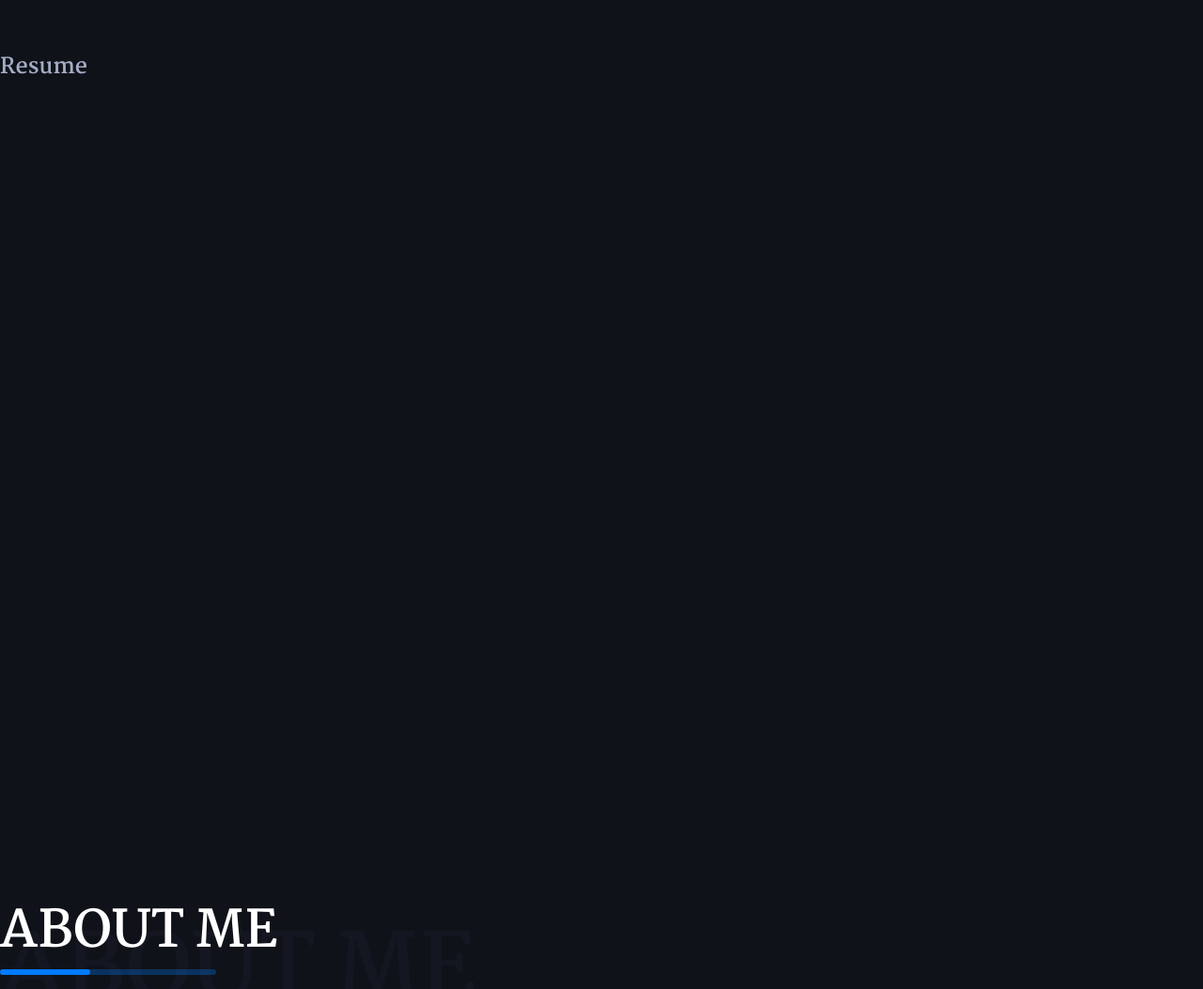
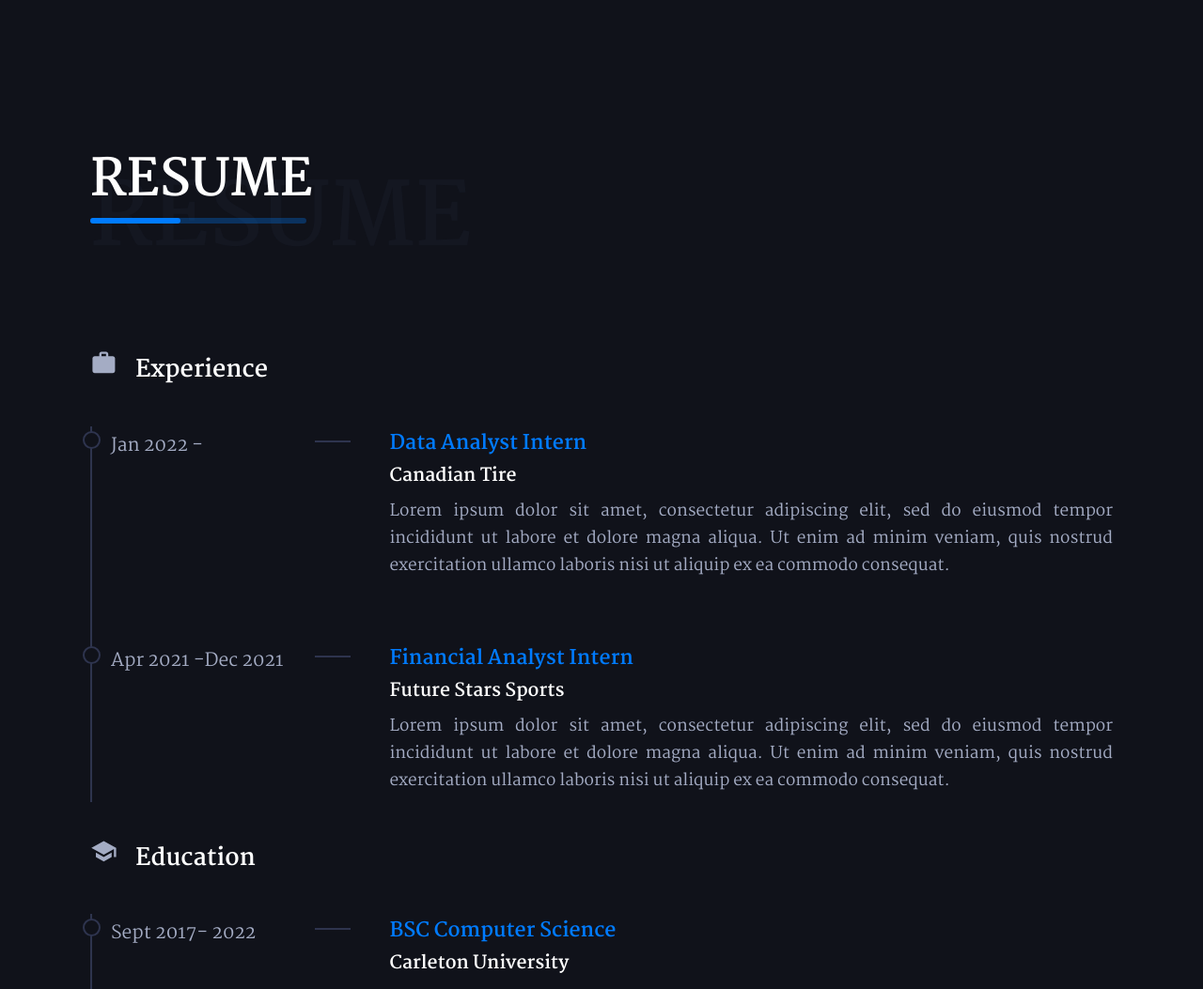
Before and after one commit to eo640217/640217eo, a React (Create React App) app: page / in a window 1280 px wide. Shown: the part 1740-2793 px from the top of the page at 94% size. Built offline with nearby package versions, Linux system fonts and the light colour scheme.

Commit message:
finally fixed an annoying bug

```diff
--- a/src/App.js
+++ b/src/App.js
@@ -14,28 +14,22 @@ import Navbar from './components/Navbar';
 function App() {
   return (
     <div className='App'>
-      <Navbar />
       <MainContentStyled>
-        {/* <div className="lines">
-          <div className="line-1"></div>
-          <div className="line-2"></div>
-          <div className="line-3"></div>
-          <div className="line-4"></div>
-        </div> */}
+        <Navbar />
+        <section id="landing"><Landing /></section>
+        <section id="projects"><ProjectsView /></section>
+        <section id="resume"><ResumeView /></section>
+        <section id="about"><AboutView /></section>
+        <section id="contact"><ContactView /></section>
+        <section id="skills"><SkillsView /></section>
       </MainContentStyled>
-      <section id="landing"><Landing /></section>
-      <section id="projects"><ProjectsView /></section>
-      <section id="resume"><ResumeView /></section>
-      <section id="about"><AboutView /></section>
-      <section id="contact"><ContactView /></section>
-      <section id="skills"><SkillsView /></section>
 
     </div>
   );
 }
 
 const MainContentStyled = styled.main`
-  /* background-color: red; */
+
 .lines{
   position: absolute;
   min-height: 100vh;
--- a/src/components/Particle.js
+++ b/src/components/Particle.js
@@ -2,14 +2,14 @@ import React, { Component } from "react";
 import Particles from "react-tsparticles";
 import styled from 'styled-components';
 
-function Particle() {
+function Particle({ value, type }) {
     return (
         <>
             <Particles
                 params={{
                     "particles": {
                         "number": {
-                            "value": 24,
+                            "value": value,
                             "density": {
                                 "enable": true,
                                 "value_area": 1499.4041841268327
@@ -19,7 +19,7 @@ function Particle() {
                             "value": "#1957af"
                         },
                         "shape": {
-                            "type": "triangle",
+                            "type": type,
                             "stroke": {
                                 "width": 0,
                                 "color": "#000000"
@@ -98,10 +98,7 @@ function Particle() {
                             },
                             "push": {
                                 "particles_nb": 2
-                            },
-                            // "remove": {
-                            //     "particles_nb": 2
-                            // }
+                            }
                         }
                     },
                     "retina_detect": true
--- /dev/null
+++ b/src/components/ResumeItem.js
@@ -0,0 +1,80 @@
+import React from 'react'
+import styled from 'styled-components'
+
+const ResumeItem = ({ year, title, subtitle, description }) => {
+    return (
+        <ResumeItemStyled>
+            <div className='left-content'>
+                <p>{year}</p>
+            </div>
+            <div className='right-content'>
+                <h5>{title}</h5>
+                <h6>{subtitle}</h6>
+                <p>{description}</p>
+            </div>
+
+        </ResumeItemStyled>
+    )
+}
+const ResumeItemStyled = styled.div`
+display: flex;
+@media screen and (max-width: 421px){
+        p, h5, h6{
+            font-size: 80%;
+        }
+    }
+    &:not(:last-child){
+        padding-bottom: 3rem;
+    }
+
+    .left-content{
+        width: 50%;
+        padding-left: 20px;
+        position: relative;
+        &::before{
+            content: "";
+            position: absolute;
+            left: -10px;
+            top: 5px;
+            height: 15px;
+            width: 15px;
+            border-radius: 50%;
+            border: 2px solid var(--border-color);
+            background-color: var(--background-dark-color);
+        }
+        p{
+            display: inline-block;
+            font-size: 1rem;
+        }
+
+    }
+    .right-content{
+        margin-left: 5rem;
+        position: relative;
+        &::before{
+            content: "";
+            position: absolute;
+            left: -80px;
+            top: 15px;
+            height: 2px;
+            width: 2rem;
+            background-color: var(--border-color);
+        }
+        h5{
+            color: var(--primary-color);
+            font-size: 1.1rem;
+            /* padding-bottom: 0.4rem; */
+        }
+        h6{
+            padding-bottom: 0.4rem;
+            font-size:1rem;
+            color: var(--white-color);
+        }
+        p{
+            font-size:0.9rem;
+            padding-bottom: 0.4rem;
+            text-align: justify;
+        }
+    }
+`;
+export default ResumeItem
--- /dev/null
+++ b/src/components/Skill.js
@@ -0,0 +1,30 @@
+import React from 'react'
+import styled from 'styled-components'
+
+const Skill = ({ title, image }) => {
+    return (
+        <SkillStyled>
+            <div className='image-content'>
+                {title}
+            </div>
+            <div className='title-content'>
+                {title}
+            </div>
+
+        </SkillStyled>
+    )
+}
+const SkillStyled = styled.div`
+width: 20px;
+height: 20px;
+/* *{outline: 1px red solid;} */
+text-align: center;
+justify-content: center;
+align-items: center;
+.top-content{
+
+}
+
+`;
+
+export default Skill
--- a/src/components/Skills.js
+++ /dev/null
@@ -1,11 +0,0 @@
-import React from 'react'
-
-const Skills = () => {
-    return (
-        <div>
-
-        </div>
-    )
-}
-
-export default Skills
--- /dev/null
+++ b/src/components/SmallTitle.js
@@ -0,0 +1,30 @@
+import React from 'react'
+import styled from 'styled-components';
+
+const SmallTitle = ({ icon, title }) => {
+    return (
+        <SmallTitleStyled>
+            <p>{icon}</p>
+            <h3>{title}</h3>
+
+        </SmallTitleStyled>
+    )
+}
+const SmallTitleStyled = styled.div`
+display: flex;
+align-items: center;
+
+p{
+    padding-right: 1rem;
+    font-size: 1.3rem;
+}
+
+h3{
+    padding-right: 1rem;
+    color: var(--white-color);
+    font-size: 1.3rem;
+}
+
+`;
+
+export default SmallTitle
--- a/src/styles/Layouts.js
+++ b/src/styles/Layouts.js
@@ -1,7 +1,7 @@
 import styled from "styled-components";
 
 export const MainLayout = styled.div`
-    padding: 5rem 0;
+    padding: 5rem;
     @media screen and (max-width: 642px){
         padding: 4rem;
     }
--- a/src/views/LandingView.js
+++ b/src/views/LandingView.js
@@ -3,7 +3,6 @@ import Particle from '../components/Particle';
 import styled from 'styled-components'
 import LinkedinIcon from '@material-ui/icons/LinkedIn'
 import GithubIcon from '@material-ui/icons/GitHub'
-import Particles from "react-tsparticles";
 import avatar from '../images/avatar.jpg'
 
 
@@ -12,17 +11,17 @@ export const Landing = () => {
         <LandingPageStyled>
             <div className='landing-con'>
                 <div className='particles-con'>
-                    <Particle />
+                    <Particle value={24} type={"triangle"} />
                 </div>
                 <div className='typography'>
                     <h1>Hello World, I'm<br /> <span><h1 className='name'>Emmanuel Olufelo.</h1></span></h1>
                     <div class="card">
                         <div class="scroller">
                             <span>
-                                Softaware Engineer<br />
-                                Analyst<br />
-                                Full Stack<br />
-                                Challenging
+                                Software Engineer<br />
+                                Data Analyst<br />
+                                Full Stack Developer<br />
+                                Freelance
                             </span>
                         </div>
                     </div>
@@ -57,9 +56,6 @@ const LandingPageStyled = styled.header`
     width: 100%;
     height: 100vh;
     position: relative;
-    *{
-        /* outline: 1px red solid; */
-    }
 
     .particles-con{
         position: absolute;
--- a/src/views/ResumeView.js
+++ b/src/views/ResumeView.js
@@ -1,24 +1,61 @@
 import React from 'react'
 import styled from 'styled-components'
+import SmallTitle from '../components/SmallTitle'
+import { Title } from '../components/Title'
+import { InnerLayout, MainLayout } from '../styles/Layouts'
+import WorkIcon from '@material-ui/icons/Work'
+import SchoolIcon from '@mui/icons-material/School';
+import ResumeItem from '../components/ResumeItem'
+import Particle from '../components/Particle';
 
 
 export const ResumeView = () => {
+    const work = <WorkIcon />;
+    const school = <SchoolIcon />
     return (
-        <ResumeViewStyled>
-            <div className="resume-con">
-                <div className="title">
-                    <h1>Resume</h1>
-                </div>
-            </div>
-
-        </ResumeViewStyled>
+        <MainLayout>
+            <ResumeViewStyled>
+                <Title title={'Resume'} span={'Resume'} />
+                <InnerLayout>
+                    <div className='smalltitle'>
+                        <SmallTitle icon={work} title={'Experience'} />
+                    </div>
+                    <div className='resume-content'>
+                        <ResumeItem
+                            title={'Data Analyst Intern'}
+                            subtitle={'Canadian Tire'}
+                            description={'Lorem ipsum dolor sit amet, consectetur adipiscing elit, sed do eiusmod tempor incididunt ut labore et dolore magna aliqua. Ut enim ad minim veniam, quis nostrud exercitation ullamco laboris nisi ut aliquip ex ea commodo consequat. '}
+                            year={'Jan 2022 -'} />
+                        <ResumeItem
+                            title={'Financial Analyst Intern'}
+                            subtitle={'Future Stars Sports'}
+                            description={'Lorem ipsum dolor sit amet, consectetur adipiscing elit, sed do eiusmod tempor incididunt ut labore et dolore magna aliqua. Ut enim ad minim veniam, quis nostrud exercitation ullamco laboris nisi ut aliquip ex ea commodo consequat. '}
+                            year={'Apr 2021\n-Dec 2021'} />
+                    </div>
+                    <div className='smalltitle'>
+                        <SmallTitle className='smalltitle' icon={school} title={'Education'} />
+                    </div>
+                    <div className='education-content'>
+                        <ResumeItem
+                            title={'BSC Computer Science'}
+                            subtitle={'Carleton University'}
+                            description={'Lorem ipsum dolor sit amet, consectetur adipiscing elit, sed do eiusmod tempor incididunt ut labore et dolore magna aliqua. Ut enim ad minim veniam, quis nostrud exercitation ullamco laboris nisi ut aliquip ex ea commodo consequat. '}
+                            year={'Sept 2017-\n2022'} />
+                    </div>
+                </InnerLayout>
+            </ResumeViewStyled>
+        </MainLayout>
     )
 }
 
 const ResumeViewStyled = styled.header`
     width: 100%;
     height: 100vh;
-    /* outline: 2px dotted var(--white-color); */
-    /* background-color: var(--border-color); */
+    .smalltitle{
+        padding: 2rem 0;
+    }
+    .resume-content, .education-content{
+        border-left: 2px solid var(--border-color);
+    }
 
     `
```
Also changed, not shown: src/components/Navbar.js (+32 -8 lines), src/views/SkillsView.js (+33 -2 lines), src/images/Svg/pythonIcon.svg (added).
